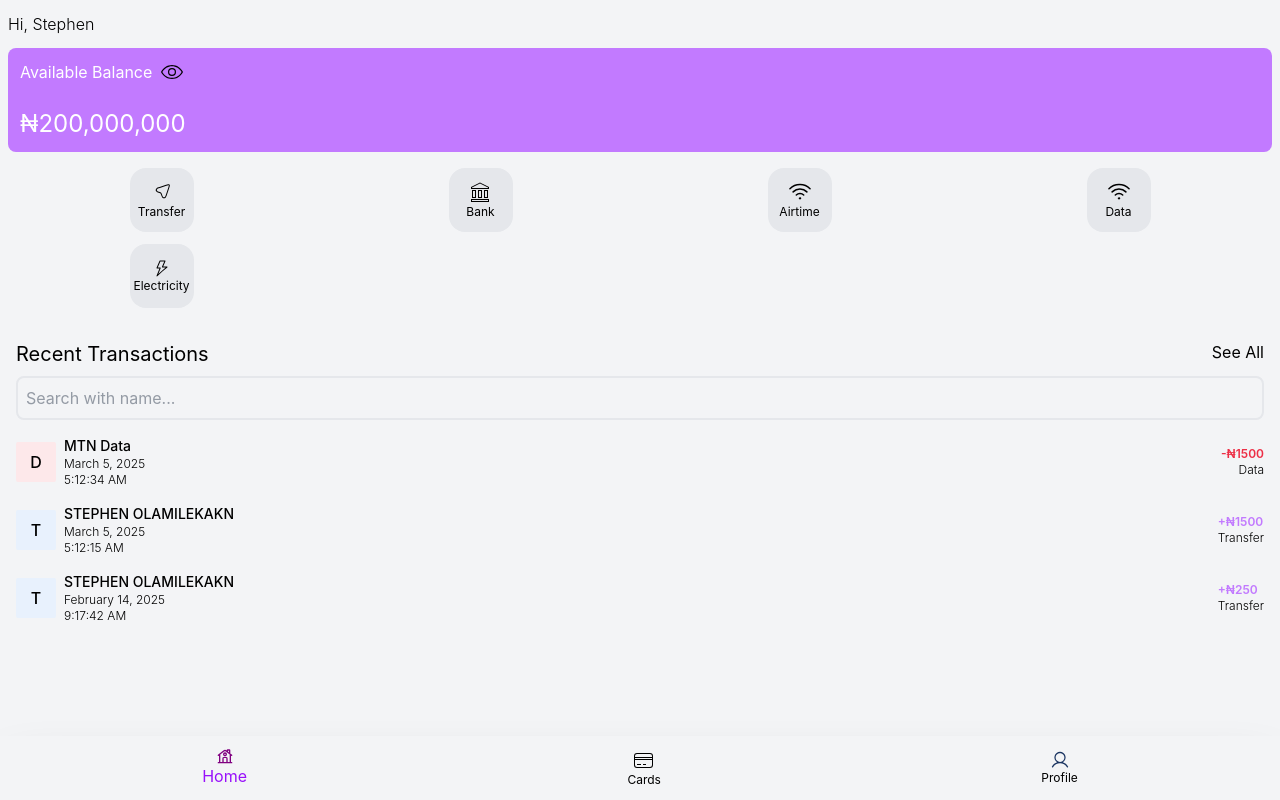
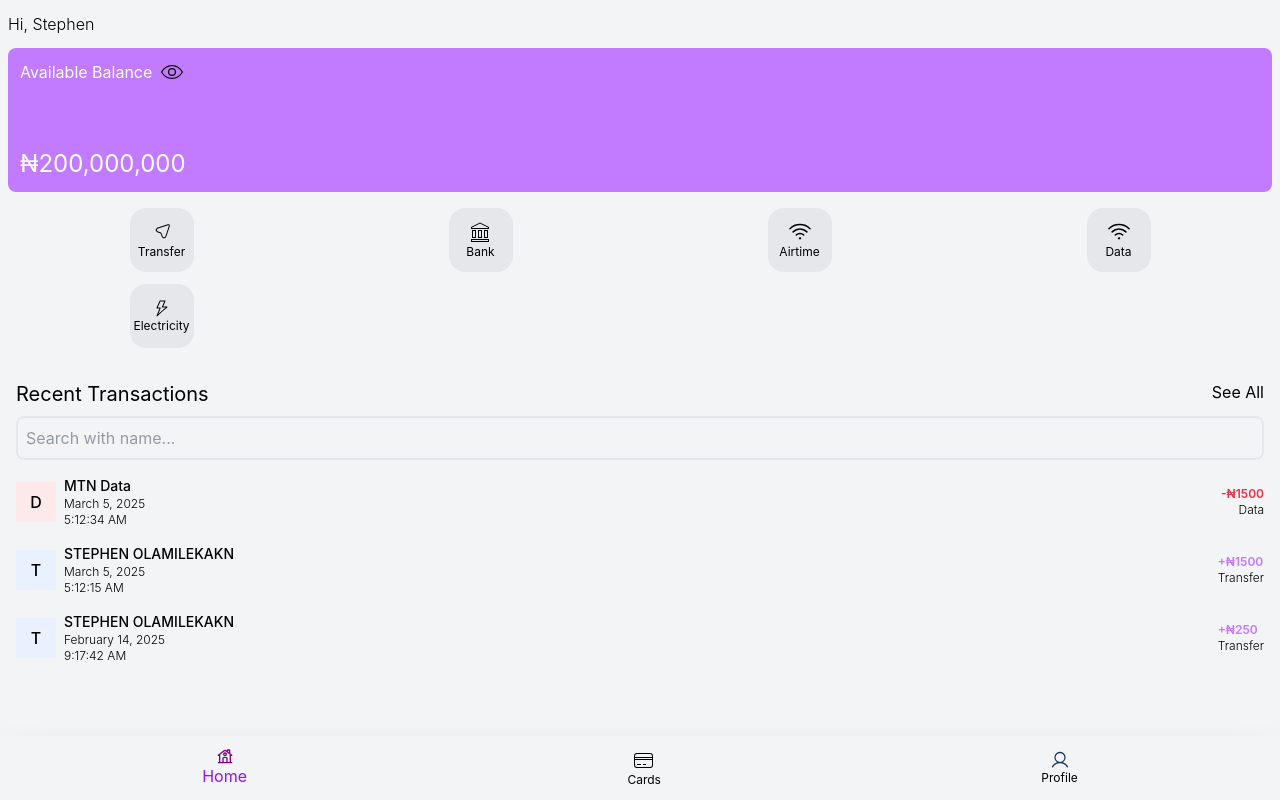
Before and after one commit to stephen-lakes/swiftpay-frontend, a React (Vite) app: page /dashboard in a window 1280 px wide. Built offline with nearby package versions, Linux system fonts and the light colour scheme.

Commit message:
Increase card height
add more space

```diff
--- a/src/components/cards/SwiftPayAccountBalanceCard.tsx
+++ b/src/components/cards/SwiftPayAccountBalanceCard.tsx
@@ -14,7 +14,7 @@ const SwiftPayAccountBalanceCard: React.FC<SwiftPayAccountBalanceCardProp> = ({
   };
 
   return (
-    <div className="bg-purple-400 text-white flex flex-col rounded-lg">
+    <div className="bg-purple-400 text-white flex flex-col justify-between rounded-lg h-36">
       <div className="flex gap-2 items-center">
         <p className="pl-3 py-3">Available Balance</p>
         <div className="">
```
